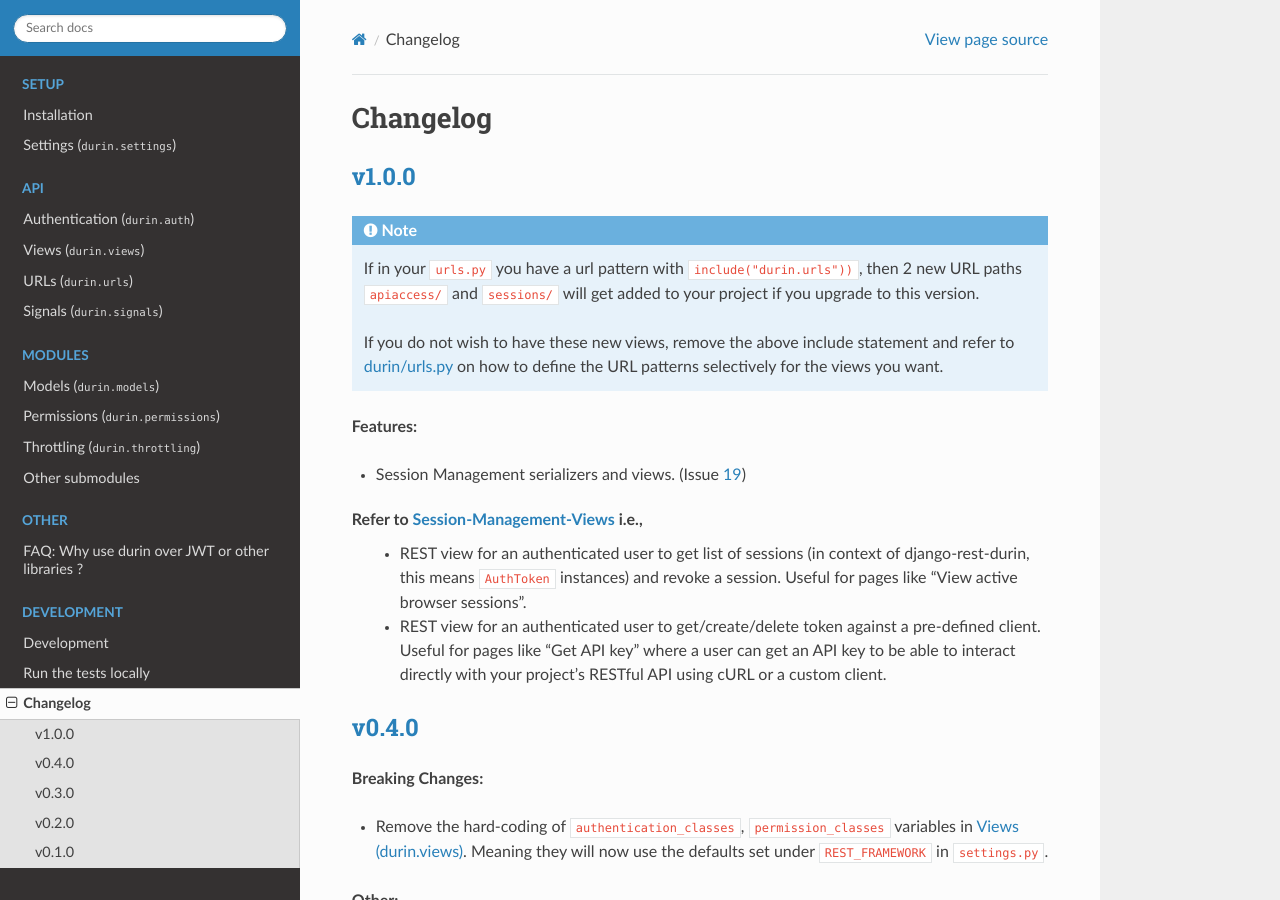
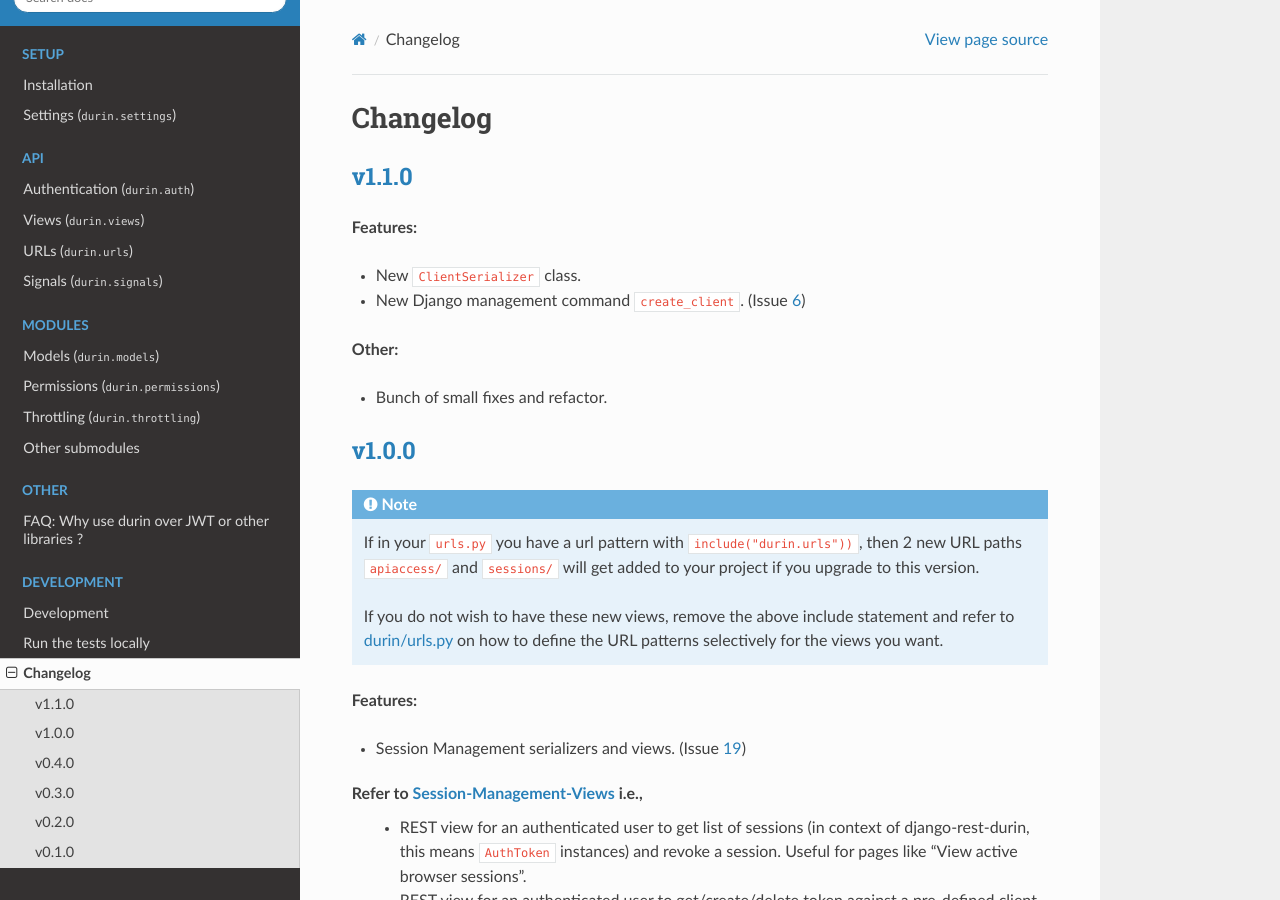
Before and after one commit to eshaan7/django-rest-durin, a Sphinx documentation site: the page built from docs/source/changelog.rst, in a window 1280 px wide and 900 px high. Built offline with Sphinx 7.4.7 and the Read the Docs theme 2.0.0, drawn with Linux system fonts in a browser that asks for light colours.

Commit message:
Update changelog.rst

```diff
--- a/docs/source/changelog.rst
+++ b/docs/source/changelog.rst
@@ -1,5 +1,21 @@
 Changelog
 ============
+
+
+`v1.1.0 <https://github.com/eshaan7/django-rest-durin/releases/tag/v1.1.0>`__
+--------------------------------------------------------------------------------
+
+**Features:**
+
+- New ``ClientSerializer`` class.
+- New Django management command ``create_client``. (Issue 6_)
+
+**Other:**
+
+- Bunch of small fixes and refactor.
+
+.. _6: https://github.com/Eshaan7/django-rest-durin/issues/6
+
 
 `v1.0.0 <https://github.com/eshaan7/django-rest-durin/releases/tag/v1.0.0>`__
 --------------------------------------------------------------------------------
@@ -23,6 +39,7 @@ Refer to Session-Management-Views_ i.e.,
 .. _19: https://github.com/Eshaan7/django-rest-durin/issues/19
 .. _Session-Management-Views: views.html#session-management-views
 .. _durin/urls.py: https://github.com/Eshaan7/django-rest-durin/blob/main/durin/urls.py
+
 
 `v0.4.0 <https://github.com/eshaan7/django-rest-durin/releases/tag/v0.4.0>`__
 --------------------------------------------------------------------------------
```
